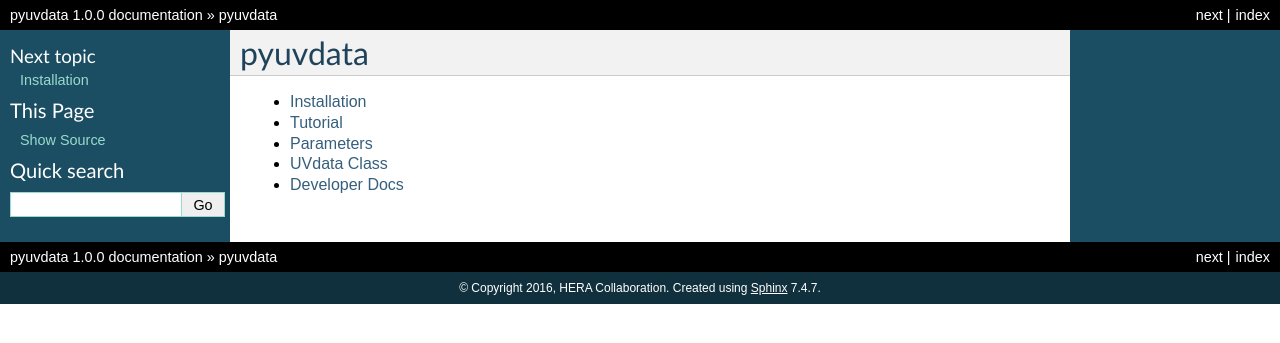
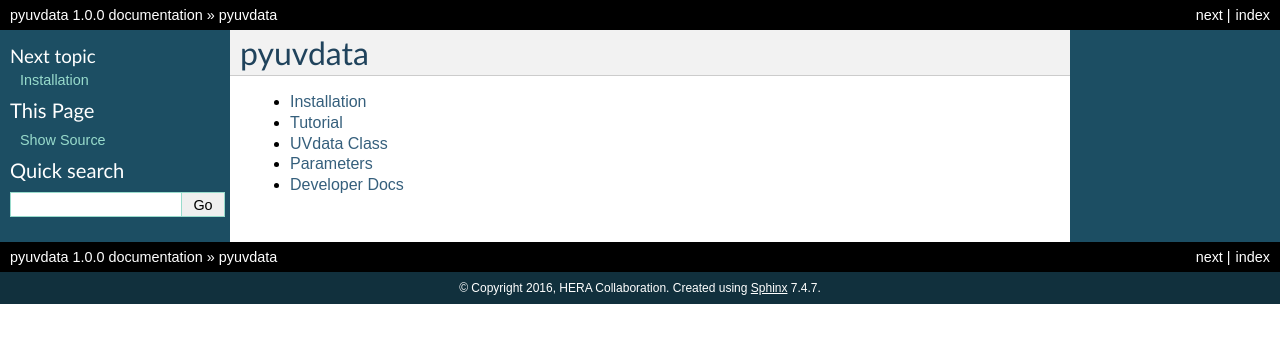
Before and after one commit to RadioAstronomySoftwareGroup/pyuvdata, a Sphinx documentation site: the page built from docs/index.rst, in a window 1280 px wide. Shown: the top 343 px of the page. Built offline with Sphinx 7.4.7, drawn with Linux system fonts in a browser that asks for light colours.

Commit message:
docs tweak

```diff
--- a/docs/index.rst
+++ b/docs/index.rst
@@ -10,6 +10,6 @@ pyuvdata
 
    installation
    tutorial
+   uvdata
    parameters
-   uvdata
    developer_docs
```
